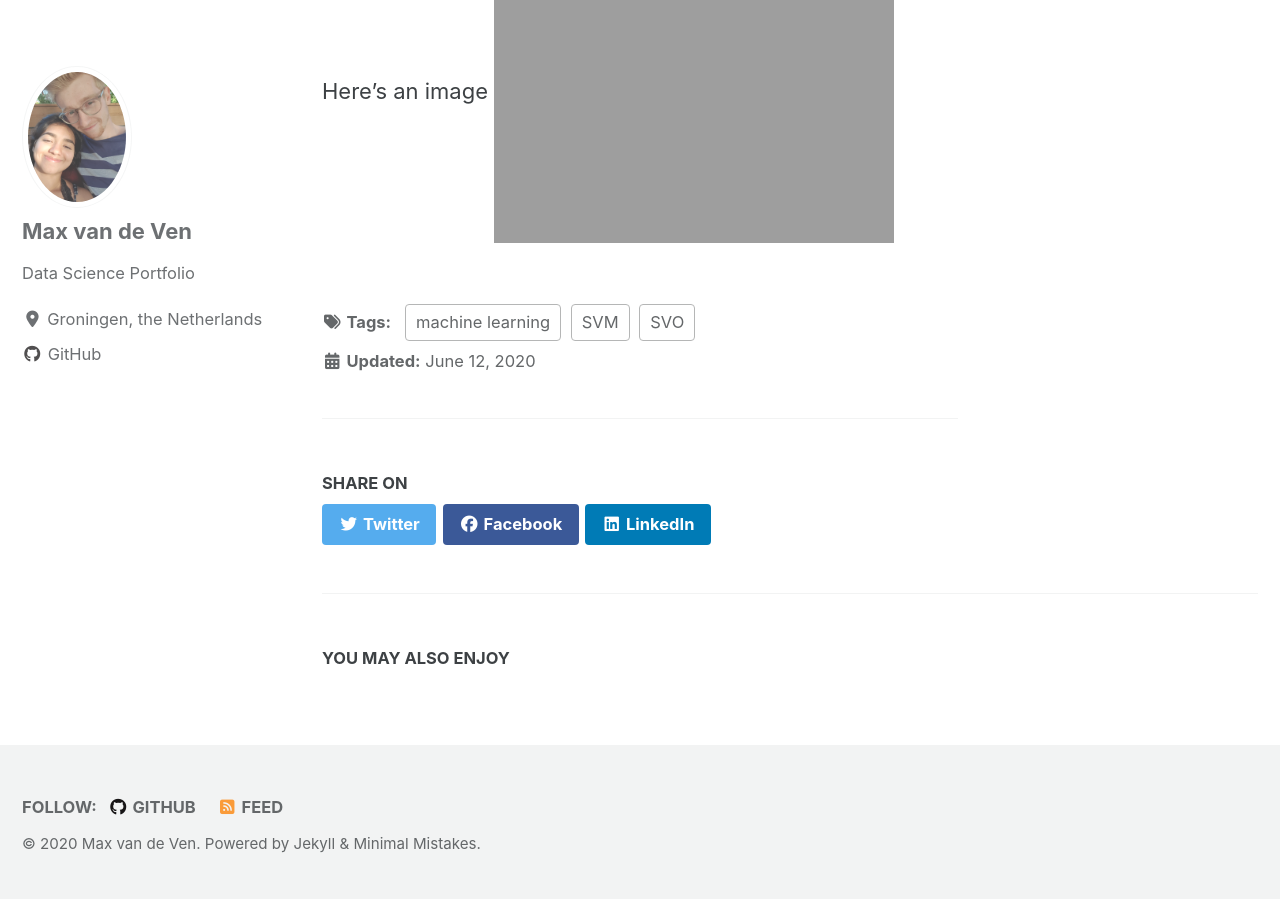
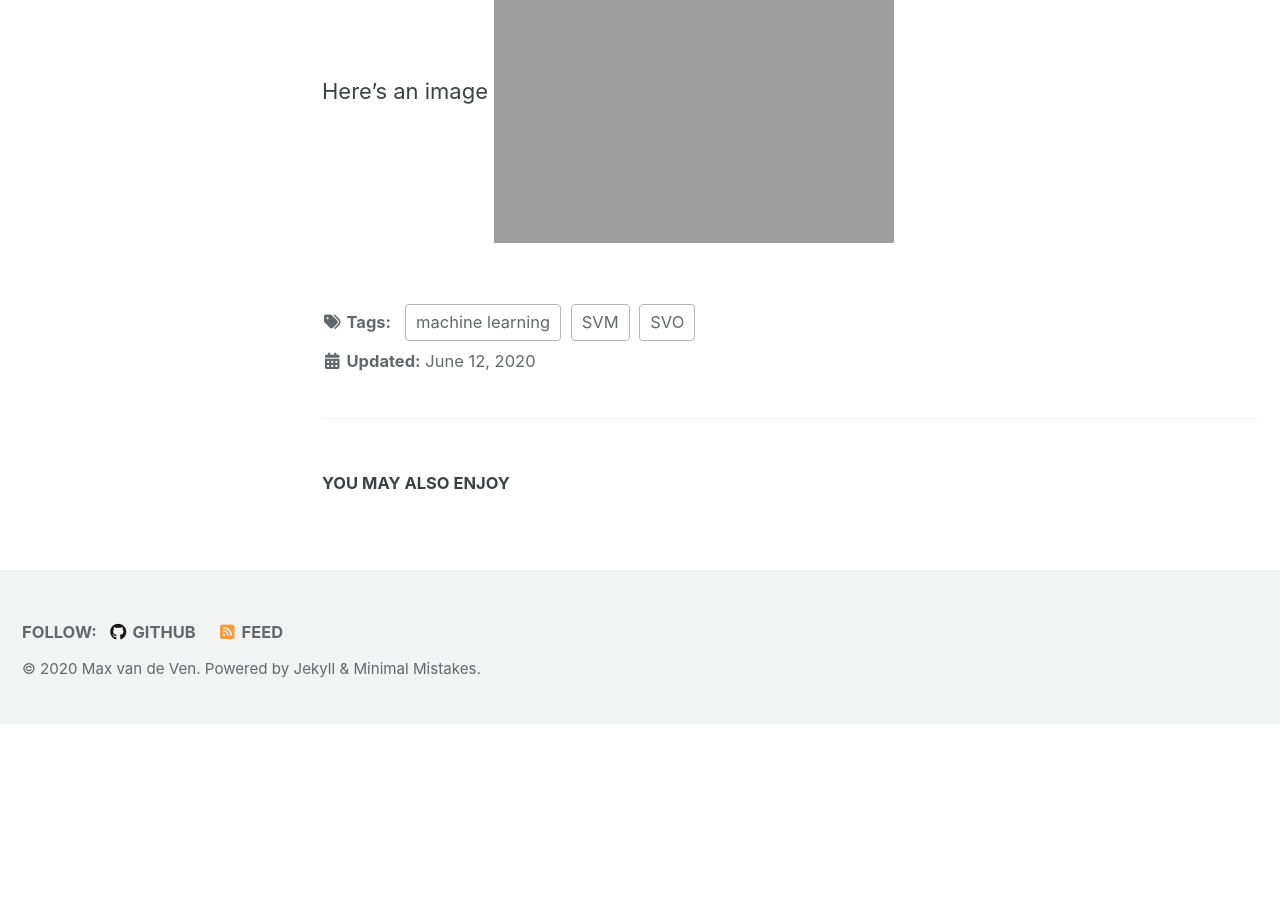
Before and after one commit to Mvdven/mvdven.github.io, a Jekyll site: the page built from _posts/2020-06-12-SVM.md, in a window 1280 px wide and 900 px high, scrolled down 1874 px. Built offline with Jekyll 4.4.1, drawn with Linux system fonts in a browser that asks for light colours; cached includes are drawn as plain includes; nearby versions of some CDN libraries; formulas are drawn with MathJax 3; after the commit the page ends 2598 px from its top, so only the background shows below that.

```diff
--- a/_config.yml
+++ b/_config.yml
@@ -274,10 +274,10 @@ defaults:
       type: posts
     values:
       layout: single
-      author_profile: true
+      author_profile: #true
       read_time: true
       comments: # true
-      share: true
+      share: # true
       related: true
 
   # _pages
```
